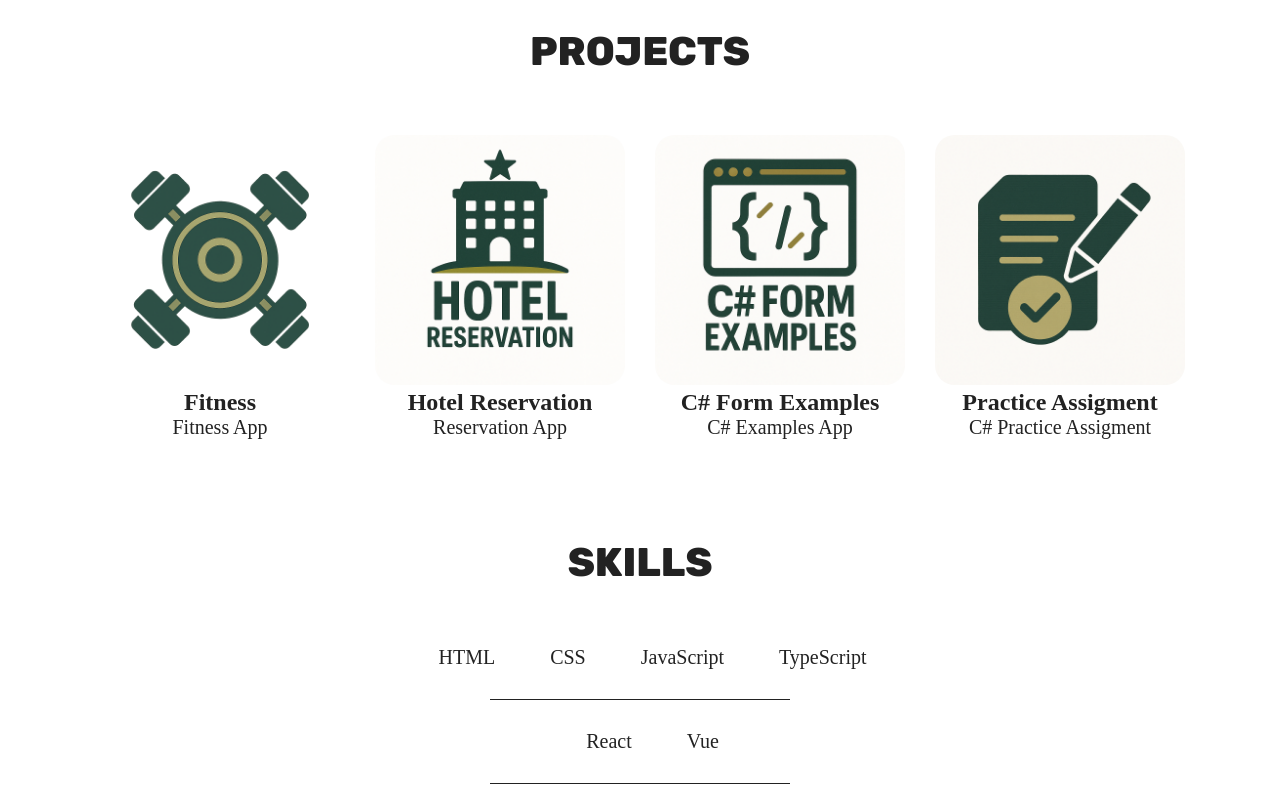
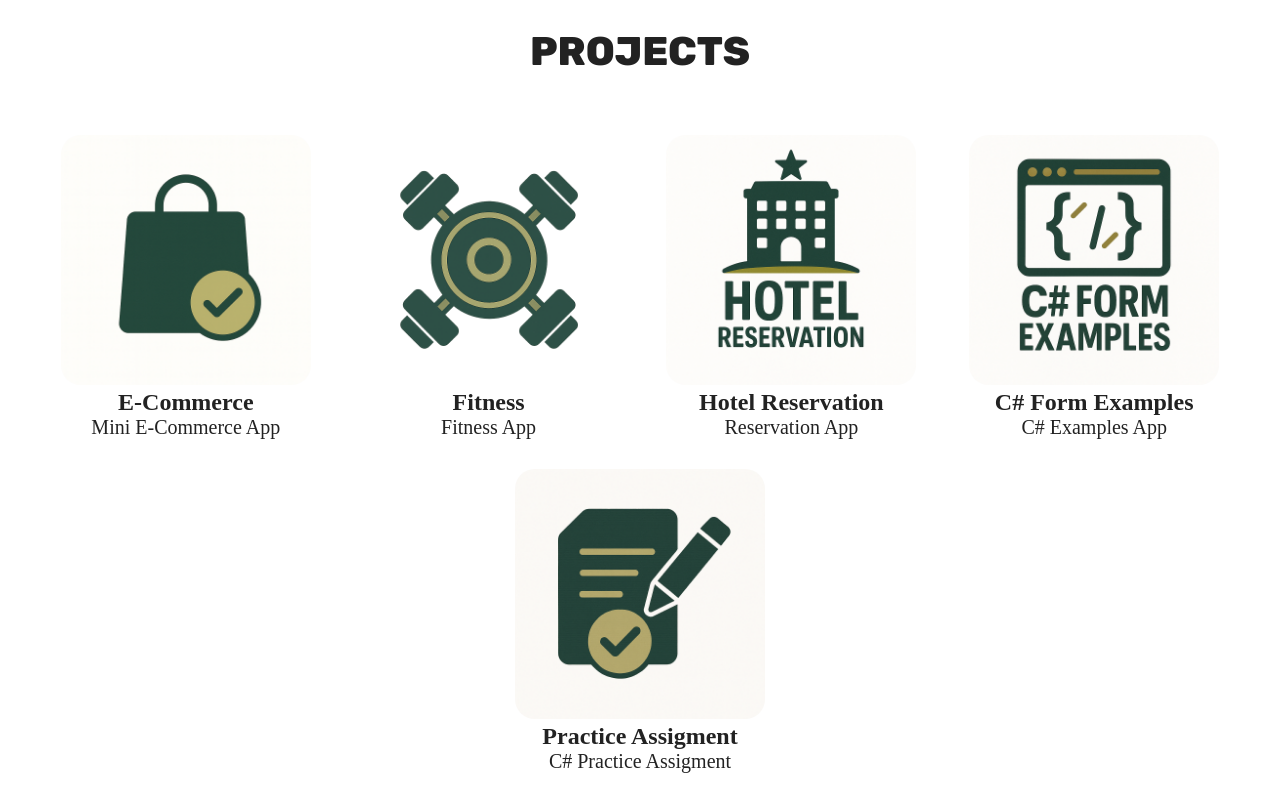
Before and after one commit to uzeyircan/cv-webSite, a React (Vite) app in the folder cv/: page / in a window 1280 px wide. Shown: the part 880-1680 px from the top of the page. Built offline with nearby package versions, Linux system fonts and the light colour scheme.

Commit message:
ecommerce add

```diff
--- a/cv/src/sections/Projects/Projects.jsx
+++ b/cv/src/sections/Projects/Projects.jsx
@@ -5,12 +5,19 @@ import hotel from "../../assets/hotel.png";
 import examples from "../../assets/examples.png";
 import fitness from "../../assets/fitness.png";
 import ProjectCard from "../../common/ProjectCard";
+import ecommerce from "../../assets/ecommerce.png";
 
 function Projects() {
   return (
     <section id="projects" className={styles.container}>
       <h1 className="sectionTitle">Projects</h1>
       <div className={styles.projectsContainer}>
+        <ProjectCard
+          src={ecommerce}
+          link="https://github.com/uzeyircan/mini_E_Commerce"
+          h3="E-Commerce"
+          p="Mini E-Commerce App"
+        ></ProjectCard>
         <ProjectCard
           src={fitness}
           link="https://github.com/uzeyircan/fitness-app/tree/main"
```
Also changed, not shown: cv/src/assets/ecommerce.png (added).
